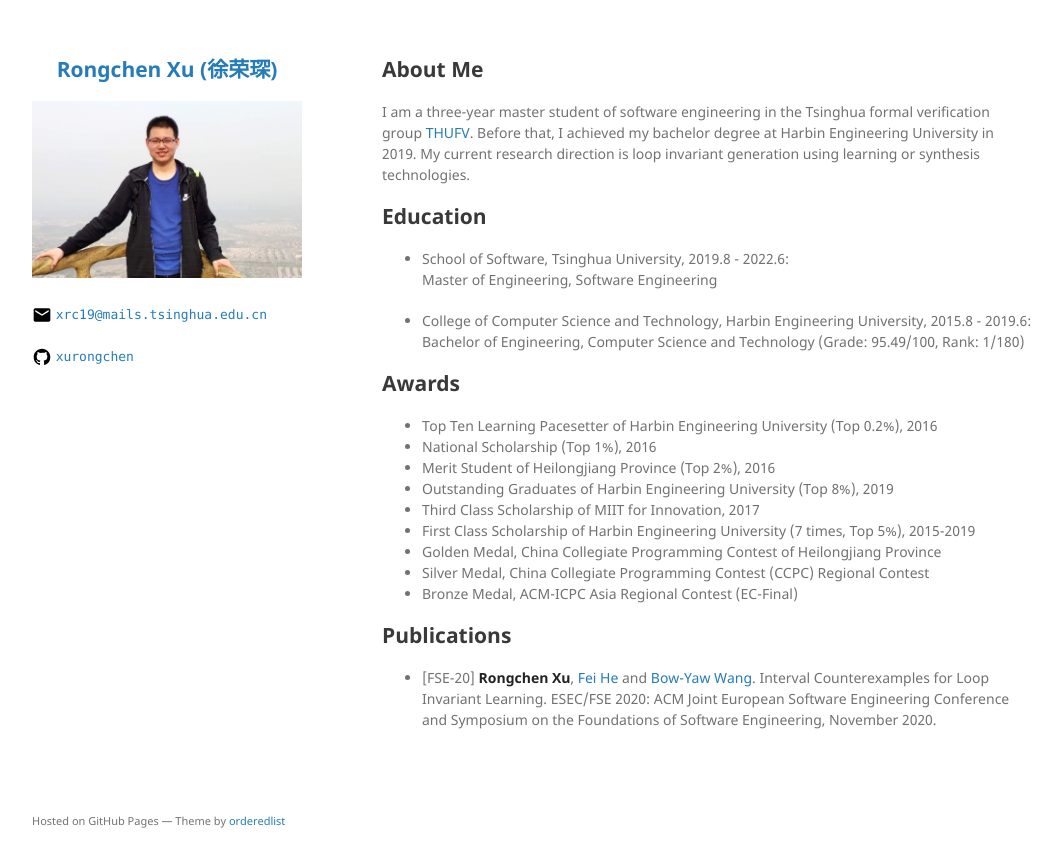
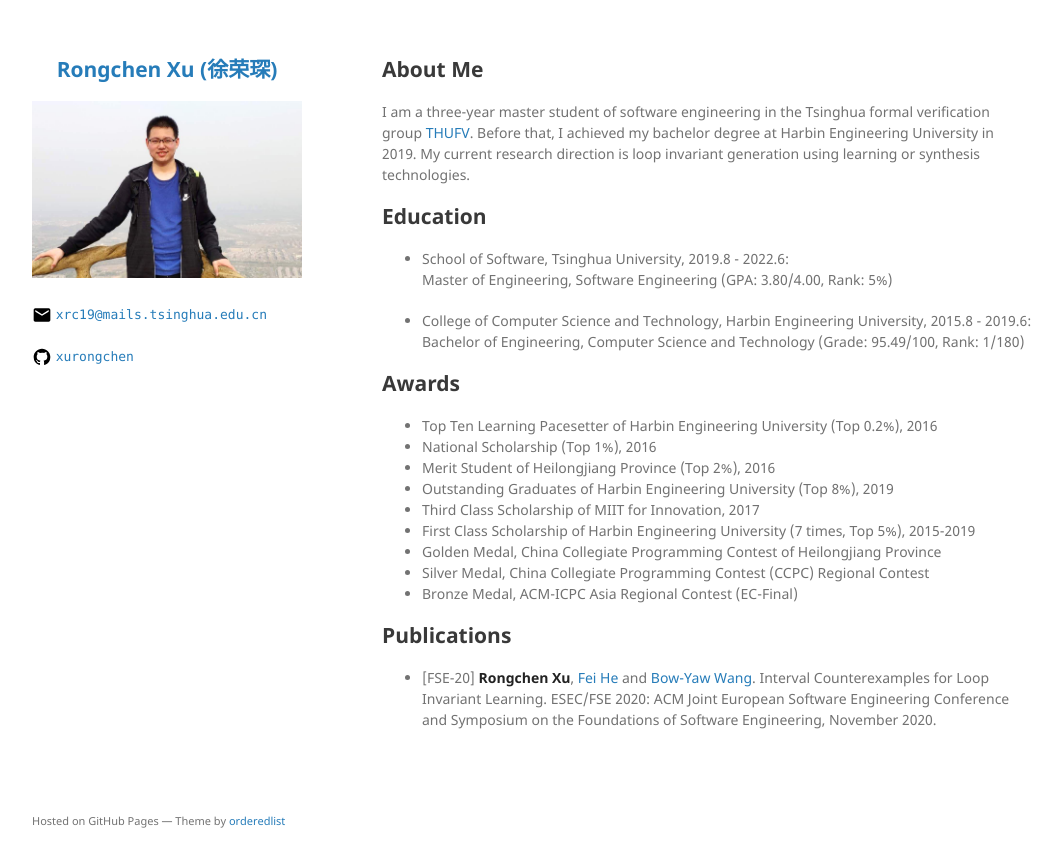
Before and after one commit to xurongchen/xrc.github.io, a Jekyll site: the page built from index.md, in a window 1280 px wide. Shown: the top 867 px of the page, without its empty margins (108-1169 px from the left). Built offline with Jekyll 4.4.1, drawn with Linux system fonts in a browser that asks for light colours; the repository's description, which GitHub fills in, is left out; our own code applies the rules of GitHub Pages for plain Markdown files.

Commit message:
MSE ranking

```diff
--- a/index.md
+++ b/index.md
@@ -8,6 +8,7 @@ I am a three-year master student of software engineering in the Tsinghua formal
 * School of Software, Tsinghua University, 2019.8 - 2022.6:
 <br>
 Master of Engineering, Software Engineering
+(GPA: 3.80/4.00, Rank: 5%)
 
 * College of Computer Science and Technology, Harbin Engineering University, 2015.8 - 2019.6:
 <br>
```
